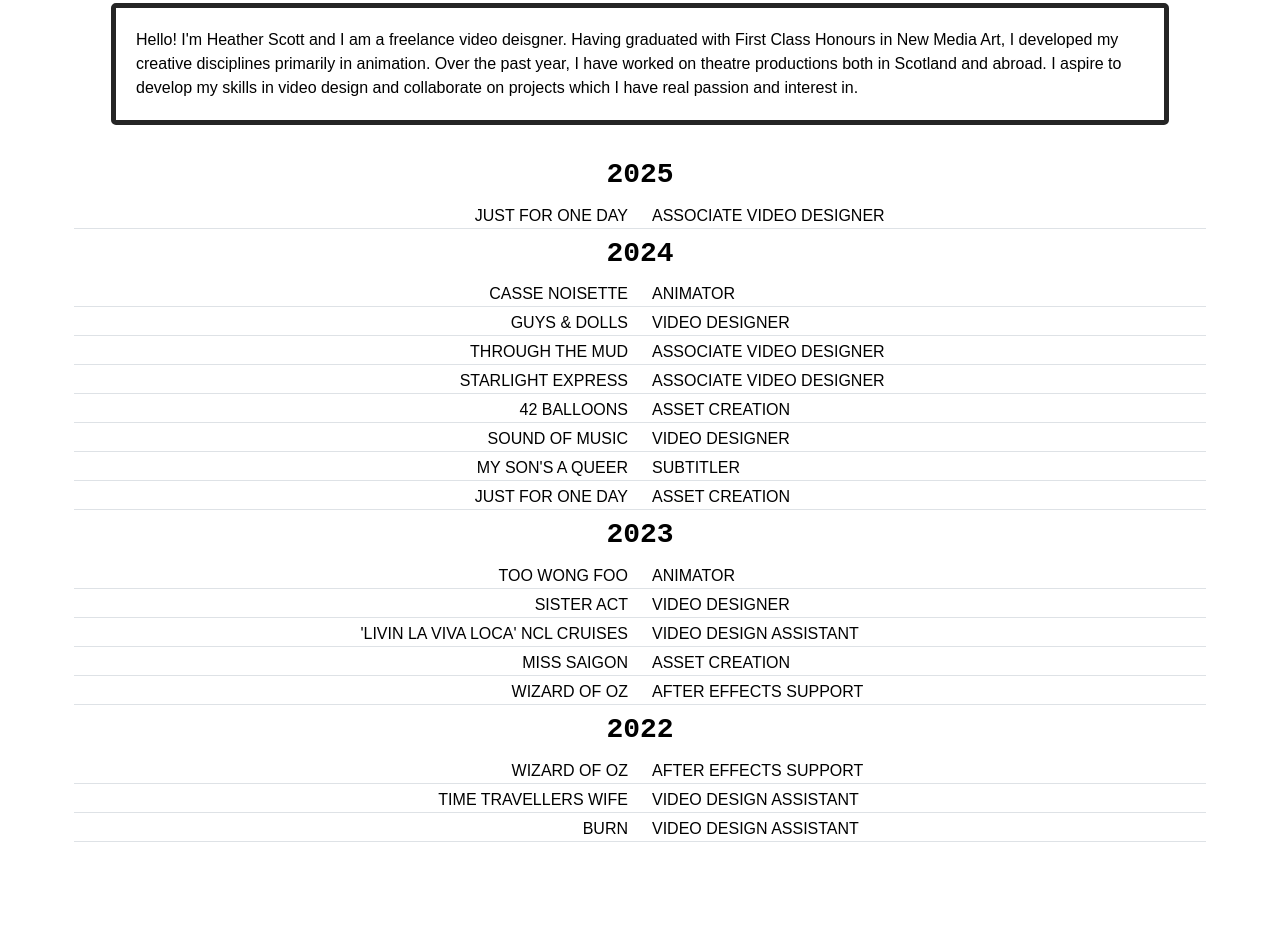
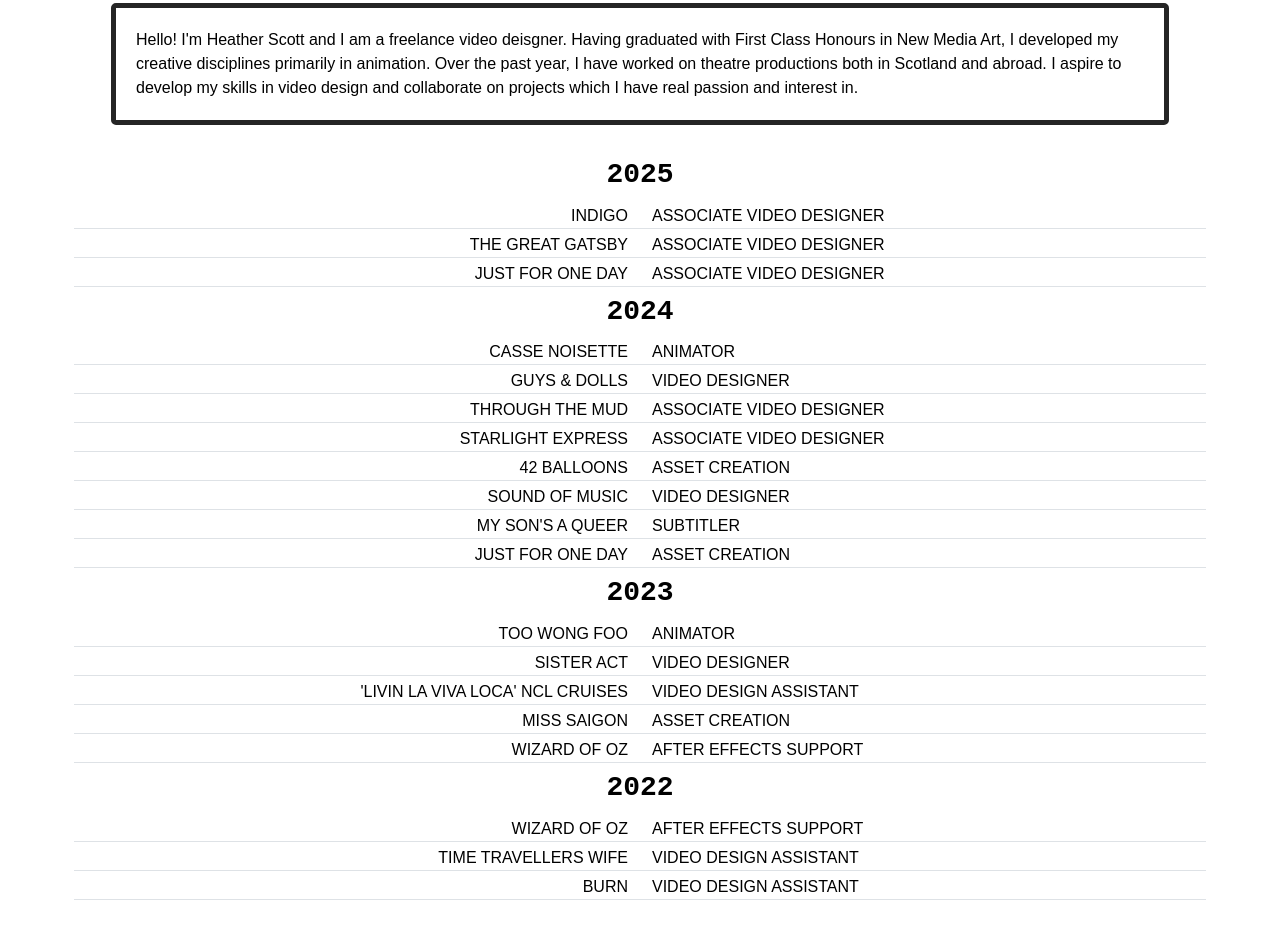
Before and after one commit to hscott13/portfolio, a plain HTML site: page index.html in a window 1280 px wide. Shown: the part 8992-9922 px from the top of the page. Drawn offline with nearby package versions, Linux system fonts and the light colour scheme; a web font is replaced by a local one.

Commit message:
Update index.html
Updated Job List

```diff
--- a/index.html
+++ b/index.html
@@ -758,6 +758,18 @@
         <h3 class="text-center">2025</h3>
         <div class="d-flex">
           <div class="row w-100 border-bottom pt-1">
+            <div class="col d-flex justify-content-end">Indigo</div>
+            <div class="col d-flex justify-content-start">Associate Video Designer</div>
+          </div>
+        </div>
+        <div class="d-flex">
+          <div class="row w-100 border-bottom pt-1">
+            <div class="col d-flex justify-content-end">The Great Gatsby</div>
+            <div class="col d-flex justify-content-start">Associate Video Designer</div>
+          </div>
+        </div>
+        <div class="d-flex">
+          <div class="row w-100 border-bottom pt-1">
             <div class="col d-flex justify-content-end">Just For One Day</div>
             <div class="col d-flex justify-content-start">Associate Video Designer</div>
           </div>
```
